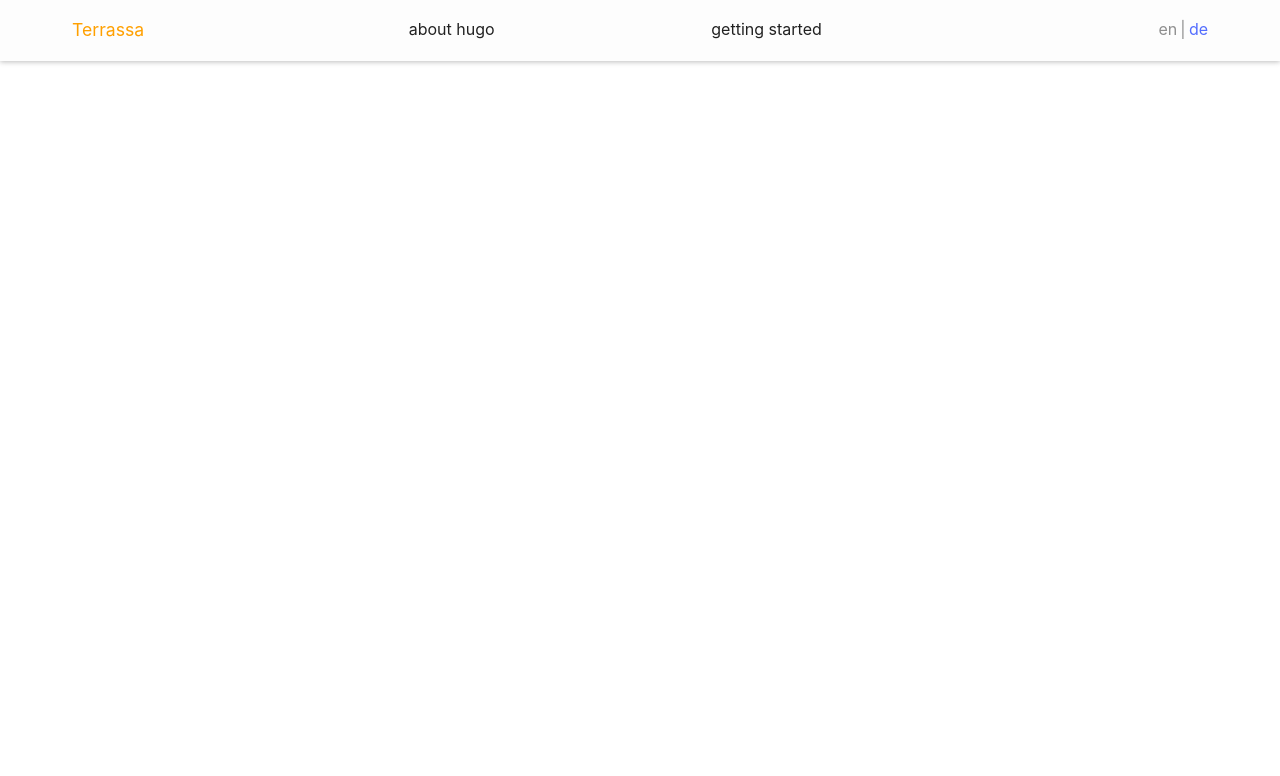
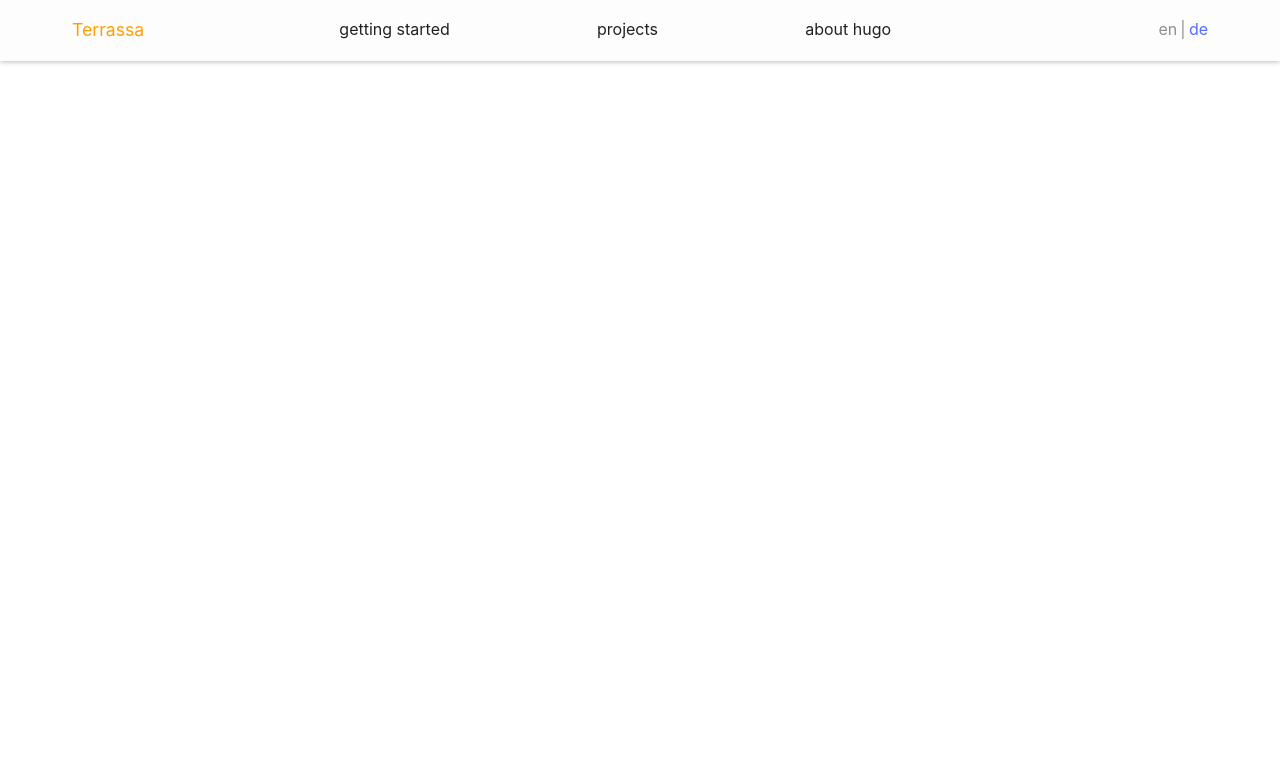
Before and after one commit to idmitrymolchanov/idmitrymolchanov.github.io, a plain HTML site: page categories/index.html in a window 1280 px wide. Shown: the top 776 px of the page. Drawn offline with Linux system fonts and the light colour scheme.

Commit message:
add page and post

```diff
--- a/categories/index.html
+++ b/categories/index.html
@@ -53,7 +53,7 @@
 </head>
 <body><header class="header  has-LangNav">
     <div class="header__title">
-        <a href="/" class="header__title__link" alt="Home">
+        <a href="https://idmitrymolchanov.github.io/" class="header__title__link" alt="Home">
 
             Terrassa
 
@@ -64,17 +64,24 @@
     <ul class="menu__items" aria-label="menu">
 
 
-        <li class="menu__items__item" aria-label="about hugo">
-            <a href="/about/" class="menu__items__item__link "
-                alt="about hugo" role="menuitem">
-                about hugo
+        <li class="menu__items__item" aria-label="getting started">
+            <a href="https://idmitrymolchanov.github.io/getting-started/" class="menu__items__item__link "
+                alt="getting started" role="menuitem">
+                getting started
             </a>
         </li>
 
-        <li class="menu__items__item" aria-label="getting started">
-            <a href="/getting-started/" class="menu__items__item__link "
-                alt="getting started" role="menuitem">
-                getting started
+        <li class="menu__items__item" aria-label="projects">
+            <a href="https://idmitrymolchanov.github.io/getting-started/" class="menu__items__item__link "
+                alt="projects" role="menuitem">
+                projects
+            </a>
+        </li>
+
+        <li class="menu__items__item" aria-label="about hugo">
+            <a href="page/about/" class="menu__items__item__link "
+                alt="about hugo" role="menuitem">
+                about hugo
             </a>
         </li>
 
@@ -89,15 +96,21 @@
 
         <ul class="hamburger__items" aria-label="mobile-menu">
 
-            <li class="hamburger__items__item" aria-label="about hugo">
-                <a href="/about/" class="hamburger__items__item__link" alt="about hugo" role="menuitem">
-                    about hugo
+            <li class="hamburger__items__item" aria-label="getting started">
+                <a href="https://idmitrymolchanov.github.io/getting-started/" class="hamburger__items__item__link" alt="getting started" role="menuitem">
+                    getting started
                 </a>
             </li>
 
-            <li class="hamburger__items__item" aria-label="getting started">
-                <a href="/getting-started/" class="hamburger__items__item__link" alt="getting started" role="menuitem">
-                    getting started
+            <li class="hamburger__items__item" aria-label="projects">
+                <a href="https://idmitrymolchanov.github.io/getting-started/" class="hamburger__items__item__link" alt="projects" role="menuitem">
+                    projects
+                </a>
+            </li>
+
+            <li class="hamburger__items__item" aria-label="about hugo">
+                <a href="page/about/" class="hamburger__items__item__link" alt="about hugo" role="menuitem">
+                    about hugo
                 </a>
             </li>
 
@@ -114,7 +127,7 @@
 
 
 
-                <span><a  href="/de/categories/">de</a></span>
+                <span><a  href="https://idmitrymolchanov.github.io/de/categories/">de</a></span>
 
 </nav>
 
```
Also changed, not shown: 404.html (+28 -15 lines), de/404.html (+28 -15 lines), de/categories/index.html (+29 -16 lines), de/index.html (+29 -16 lines), de/tags/index.html (+29 -16 lines), index.html (+29 -16 lines), tags/index.html (+29 -16 lines).
